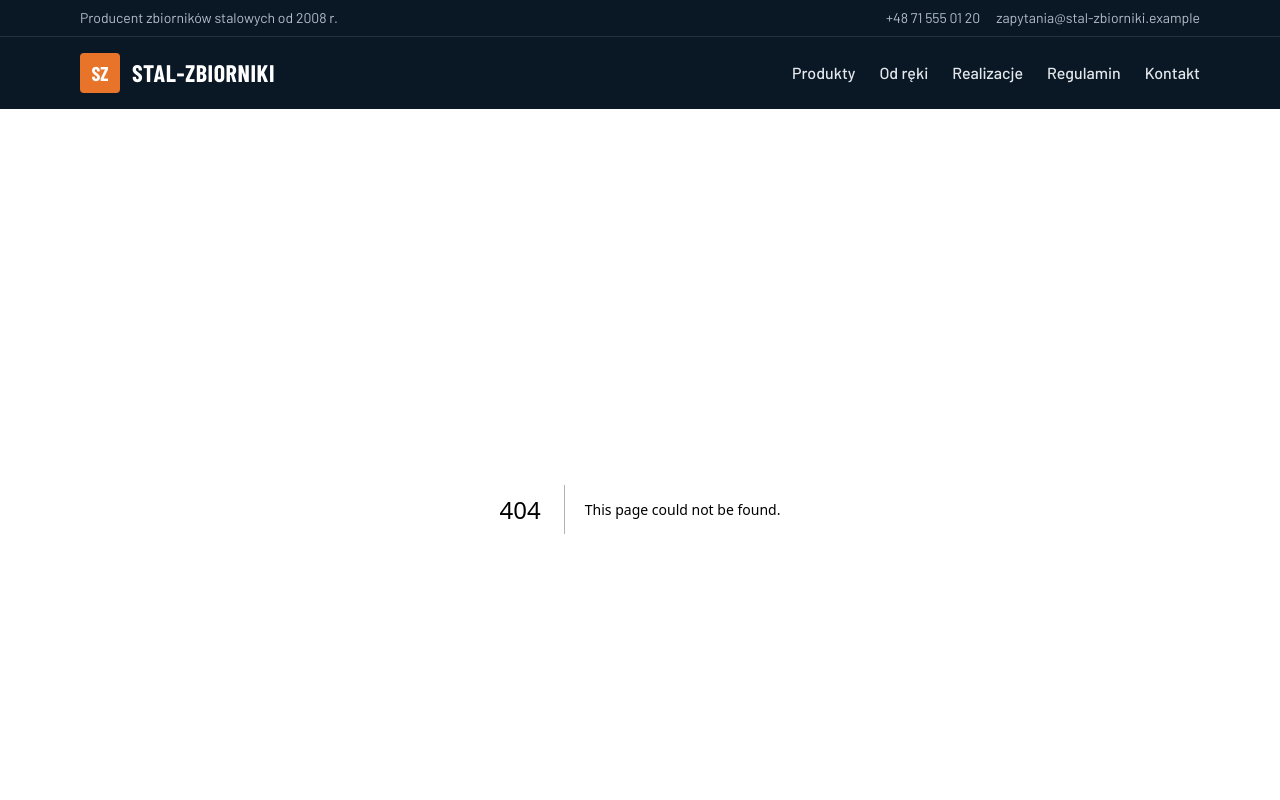
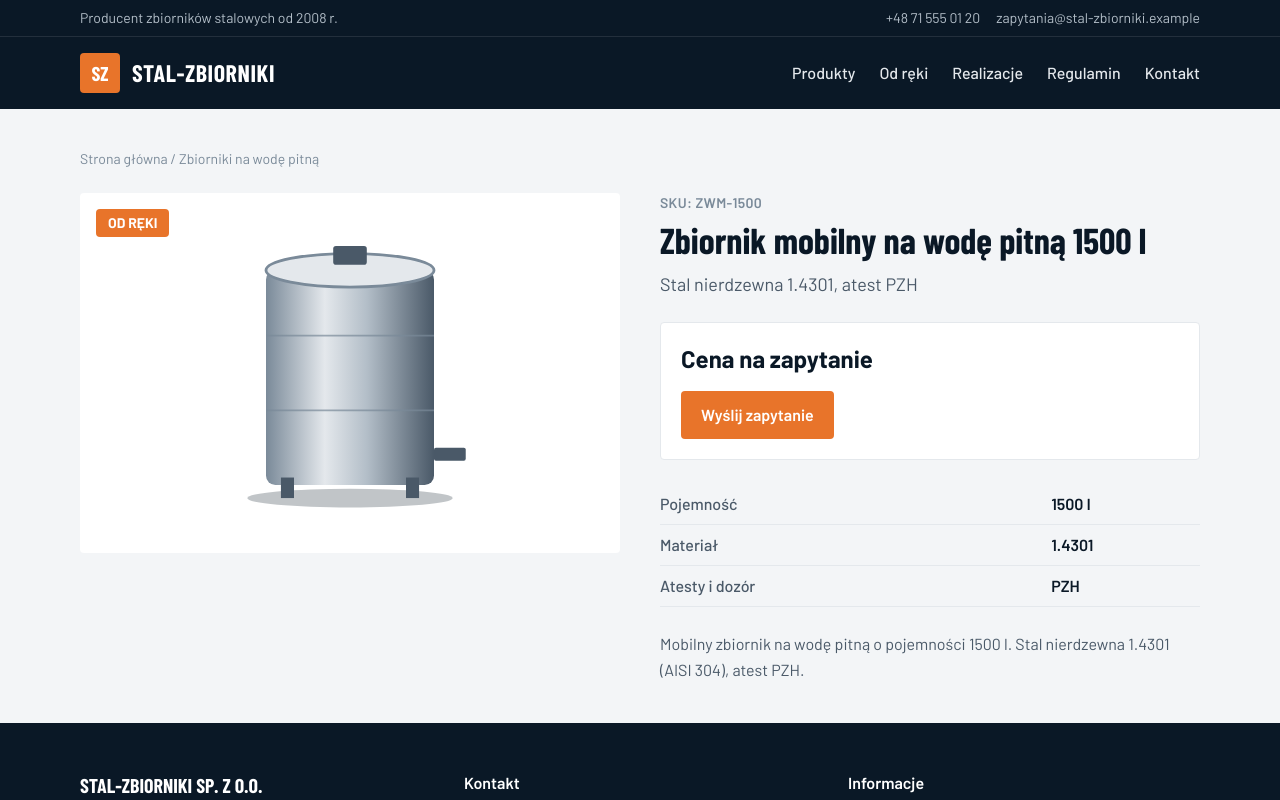
Before and after one commit to jtomaszewski/hackaton-stal-zbiorniki-landing, a Next.js app: page /produkty/zwm-1500 in a window 1280 px wide. Before the commit this address had no page. Shown: the top 800 px of the page. Built offline with nearby package versions, Linux system fonts and the light colour scheme.

Commit message:
Opublikuj stronę produktu ZWM-1500

```diff
--- a/app/produkty/index.ts
+++ b/app/produkty/index.ts
@@ -5,12 +5,14 @@ import { product as zdp10000Pz } from './zdp-10000-pz/product'
 import { product as zch3000 } from './zch-3000/product'
 import { product as zppoz20 } from './zppoz-20/product'
 import { product as mx500 } from './mx-500/product'
+import { product as zwm1500 } from './zwm-1500/product'
 import type { Product } from '@/lib/product'
 
 /** Every product page, in display order. A new product page must be added here. */
 export const products: Product[] = [
   zwp2000,
   zwp5000,
+  zwm1500,
   zdp5000,
   zdp10000Pz,
   zch3000,
--- /dev/null
+++ b/app/produkty/zwm-1500/page.tsx
@@ -0,0 +1,12 @@
+import { ProductPage, productMetadata } from '@/components/product-page'
+import { product } from './product'
+
+export const metadata = productMetadata(product)
+
+export default function Page() {
+  return (
+    <ProductPage product={product}>
+      <p>Mobilny zbiornik na wodę pitną o pojemności 1500 l. Stal nierdzewna 1.4301 (AISI 304), atest PZH.</p>
+    </ProductPage>
+  )
+}
--- /dev/null
+++ b/app/produkty/zwm-1500/product.ts
@@ -0,0 +1,16 @@
+import type { Product } from '@/lib/product'
+
+export const product = {
+  sku: 'ZWM-1500',
+  title: 'Zbiornik mobilny na wodę pitną 1500 l',
+  subtitle: 'Stal nierdzewna 1.4301, atest PZH',
+  category: 'woda-pitna',
+  inStock: true,
+  capacityLiters: 1500,
+  material: '1.4301',
+  certifications: ['PZH'],
+  dimensionsMm: null,
+  priceNetPln: null,
+  vatRate: 23,
+  shape: 'vertical',
+} satisfies Product
```
